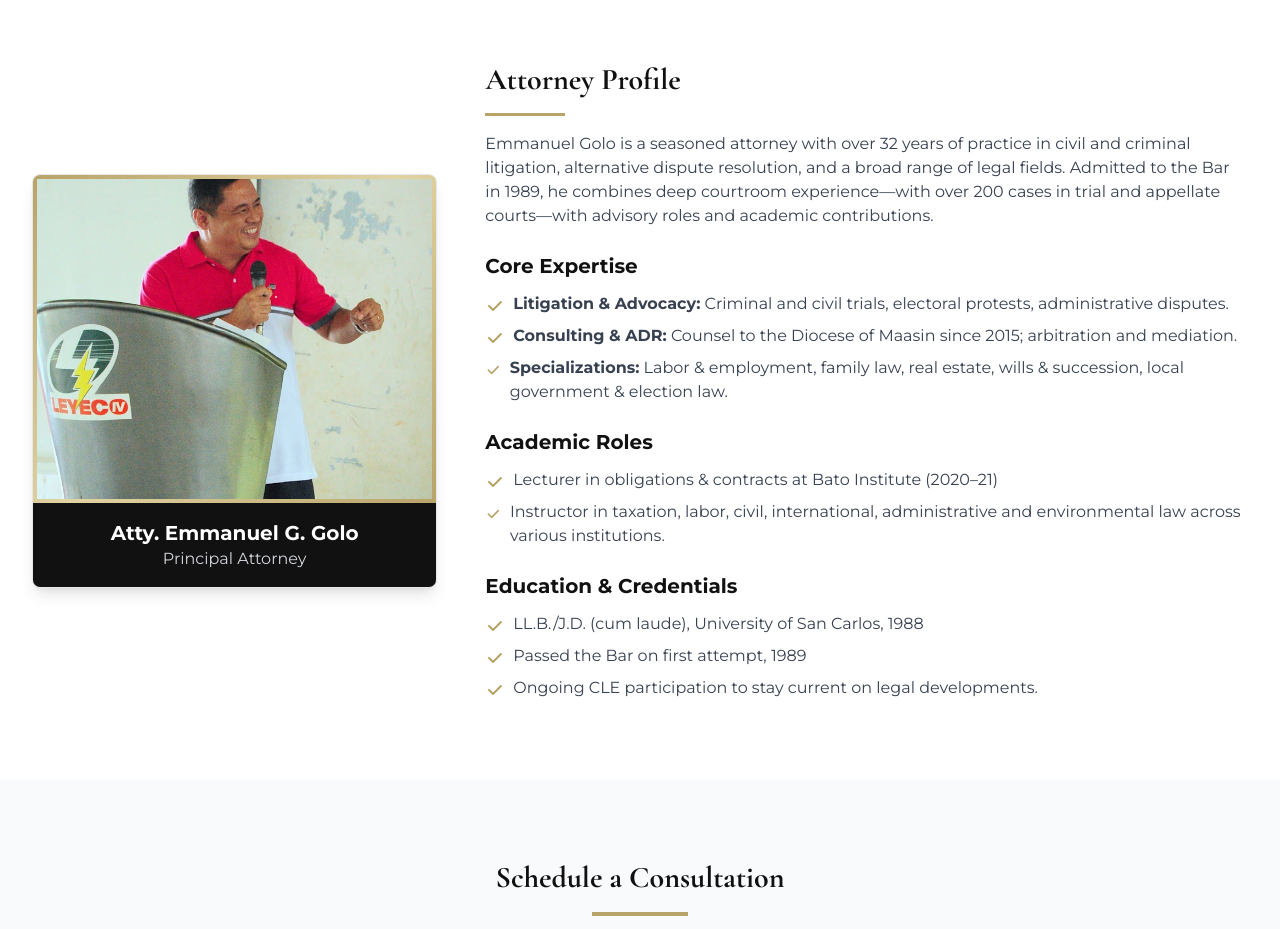
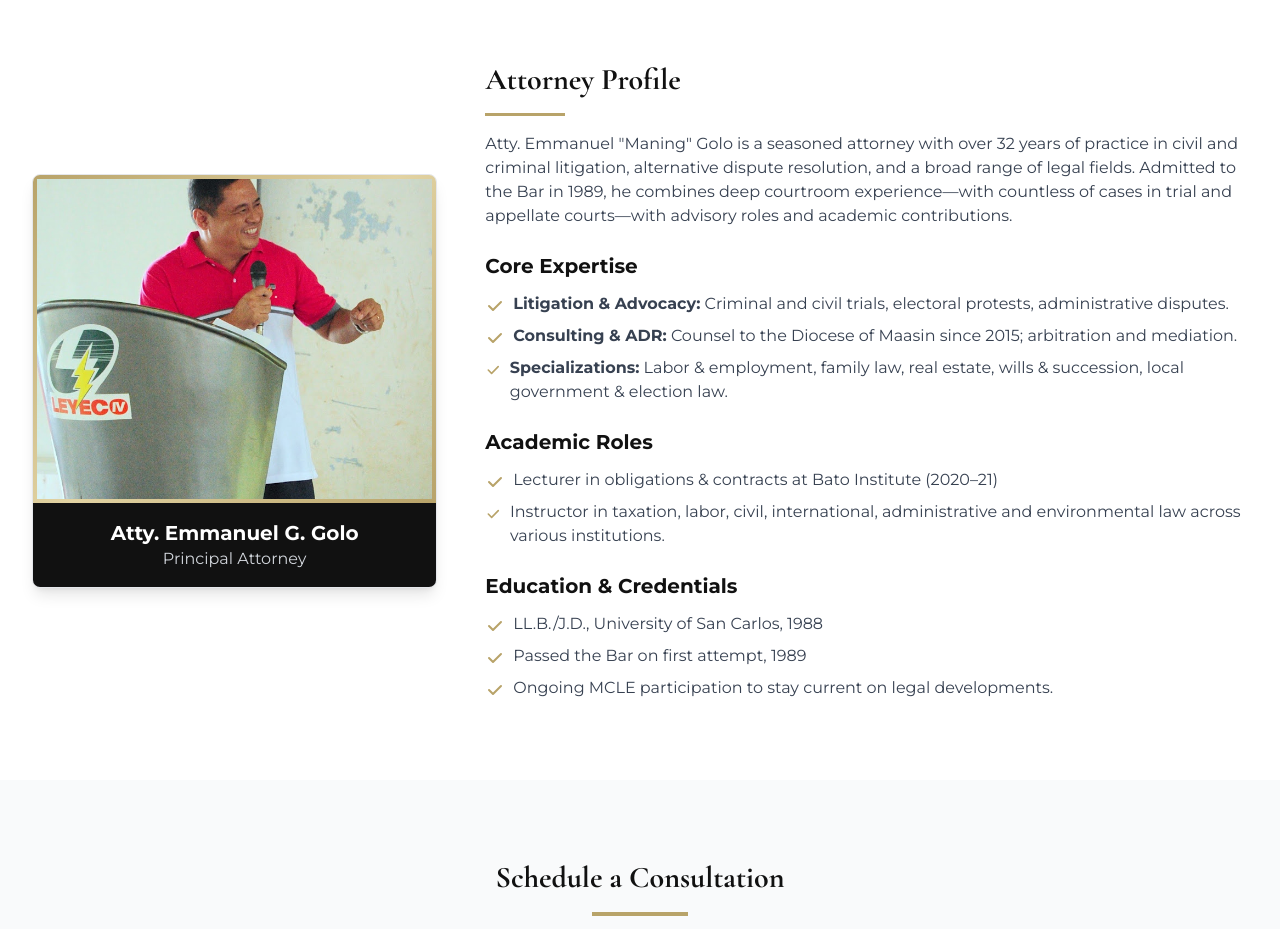
Before and after one commit to PitGit2000/lawsite, a plain HTML site: page index.html in a window 1280 px wide. Shown: the part 2440-3369 px from the top of the page. Drawn offline with nearby package versions, Linux system fonts and the light colour scheme.

Commit message:
index.html

```diff
--- a/index.html
+++ b/index.html
@@ -415,7 +415,7 @@
                 </div>
                 <div class="md:w-2/3 md:pl-12">
                     <h2 class="text-3xl font-serif font-bold text-primary mb-4 section-title">Attorney Profile</h2>
-                    <p class="text-gray-700 mb-6">Emmanuel Golo is a seasoned attorney with over 32 years of practice in civil and criminal litigation, alternative dispute resolution, and a broad range of legal fields. Admitted to the Bar in 1989, he combines deep courtroom experience—with over 200 cases in trial and appellate courts—with advisory roles and academic contributions.</p>
+                    <p class="text-gray-700 mb-6"> Atty. Emmanuel "Maning" Golo is a seasoned attorney with over 32 years of practice in civil and criminal litigation, alternative dispute resolution, and a broad range of legal fields. Admitted to the Bar in 1989, he combines deep courtroom experience—with countless of cases in trial and appellate courts—with advisory roles and academic contributions.</p>
 
                     <h3 class="text-xl font-bold text-primary mb-3">Core Expertise</h3>
                     <ul class="text-gray-700 mb-6 space-y-2">
@@ -461,7 +461,7 @@
                             <svg class="w-5 h-5 text-secondary mr-2 mt-1" fill="currentColor" viewBox="0 0 20 20" xmlns="http://www.w3.org/2000/svg">
                                 <path fill-rule="evenodd" d="M16.707 5.293a1 1 0 010 1.414l-8 8a1 1 0 01-1.414 0l-4-4a1 1 0 011.414-1.414L8 12.586l7.293-7.293a1 1 0 011.414 0z" clip-rule="evenodd"></path>
                             </svg>
-                            <span>LL.B./J.D. (cum laude), University of San Carlos, 1988</span>
+                            <span>LL.B./J.D., University of San Carlos, 1988</span>
                         </li>
                         <li class="flex items-start">
                             <svg class="w-5 h-5 text-secondary mr-2 mt-1" fill="currentColor" viewBox="0 0 20 20" xmlns="http://www.w3.org/2000/svg">
@@ -473,7 +473,7 @@
                             <svg class="w-5 h-5 text-secondary mr-2 mt-1" fill="currentColor" viewBox="0 0 20 20" xmlns="http://www.w3.org/2000/svg">
                                 <path fill-rule="evenodd" d="M16.707 5.293a1 1 0 010 1.414l-8 8a1 1 0 01-1.414 0l-4-4a1 1 0 011.414-1.414L8 12.586l7.293-7.293a1 1 0 011.414 0z" clip-rule="evenodd"></path>
                             </svg>
-                            <span>Ongoing CLE participation to stay current on legal developments.</span>
+                            <span>Ongoing MCLE participation to stay current on legal developments.</span>
                         </li>
                     </ul>
                 </div>
```
